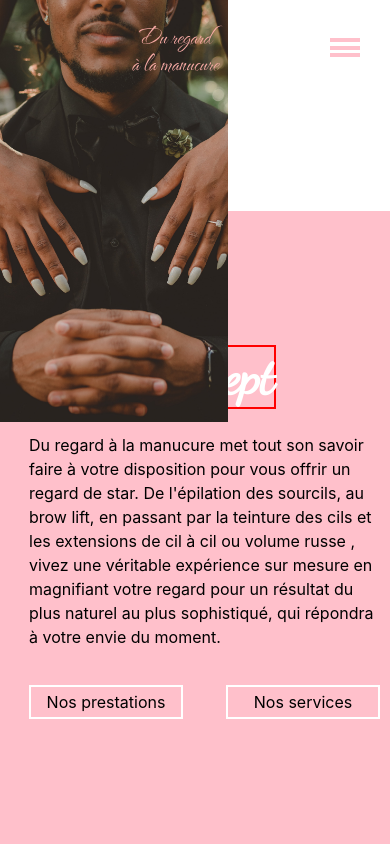
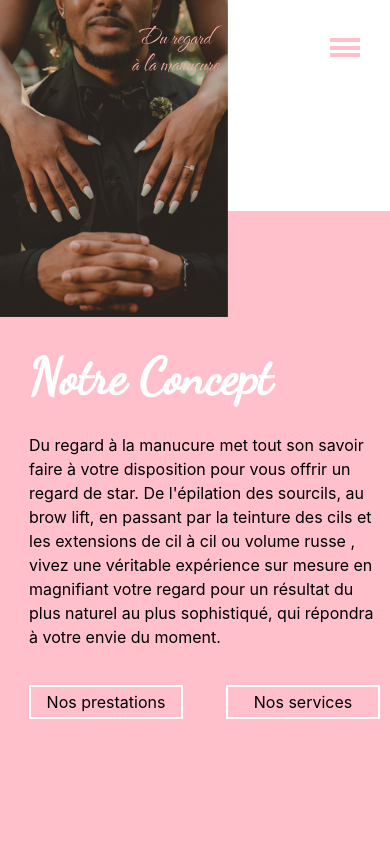
Before and after one commit to yohanetifier/du-regard-a-la-manucure, a React (Create React App) app: page /about in a window 390 px wide. Shown: the top 844 px of the page. Built offline with nearby package versions, Linux system fonts and the light colour scheme.

Commit message:
DRALM-24 fix responsive design

```diff
--- a/src/components/Concept/Concept.module.scss
+++ b/src/components/Concept/Concept.module.scss
@@ -19,10 +19,18 @@
     }
     @media screen and (max-width: map-get(var.$breakpoints, "tablet-down")){
         grid-column: 1 / 6;
+
     }
     @media screen and (max-width: map-get(var.$breakpoints, "tablet-up")){
-        grid-row: 1 / 5;
+        grid-row: 1 / 4;
         grid-column: 1 / 8;
+        // z-index: 0;
+    }
+    @media screen and (max-width: map-get(var.$breakpoints, "phone-up")){
+        grid-row: 1 / 4;
+    }
+    @media screen and (max-width: 280px){
+        grid-row: 1 / 3;
     }
 }
 
@@ -67,7 +75,7 @@
 
 
 .title {
-    border: 2px solid red;
+    // border: 2px solid red;
     font-family: "DancingScript";
     font-size: var.$font-size-title;
     @media screen and (max-width: map-get(var.$breakpoints, "tablet-up")){
```
